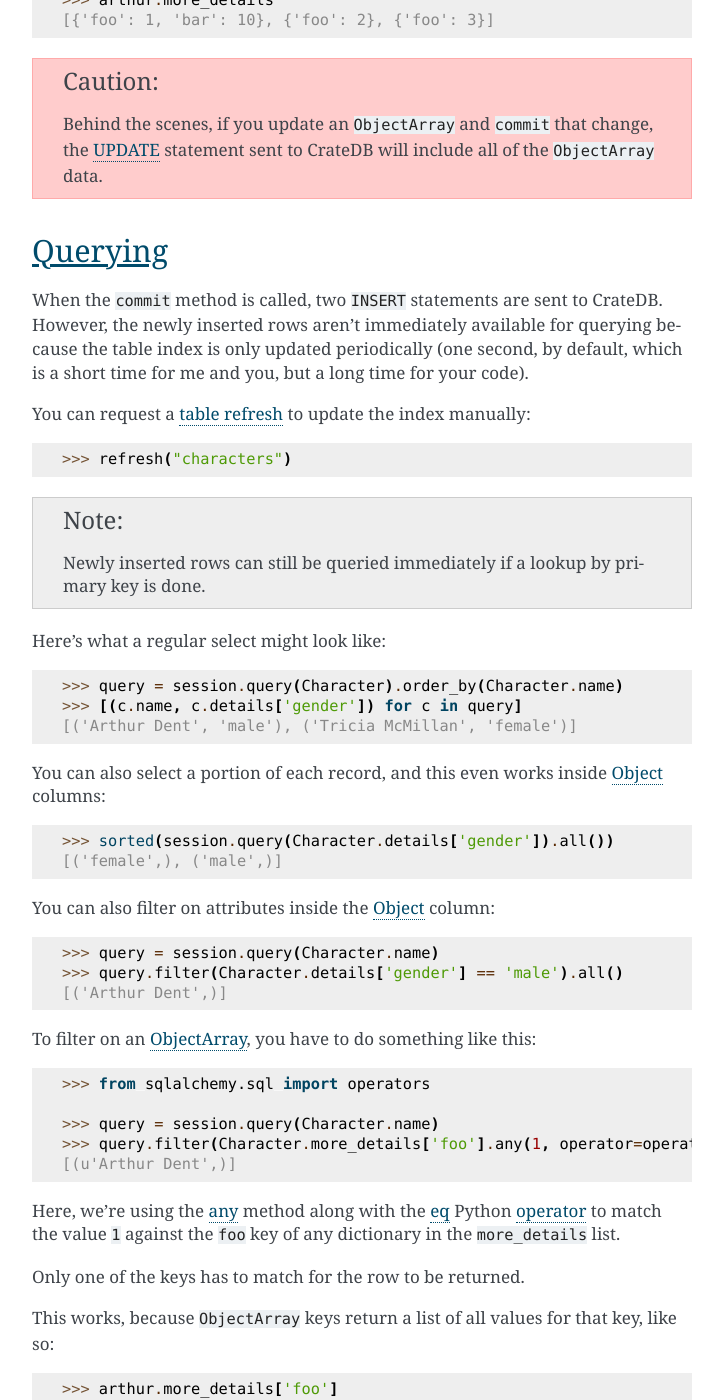
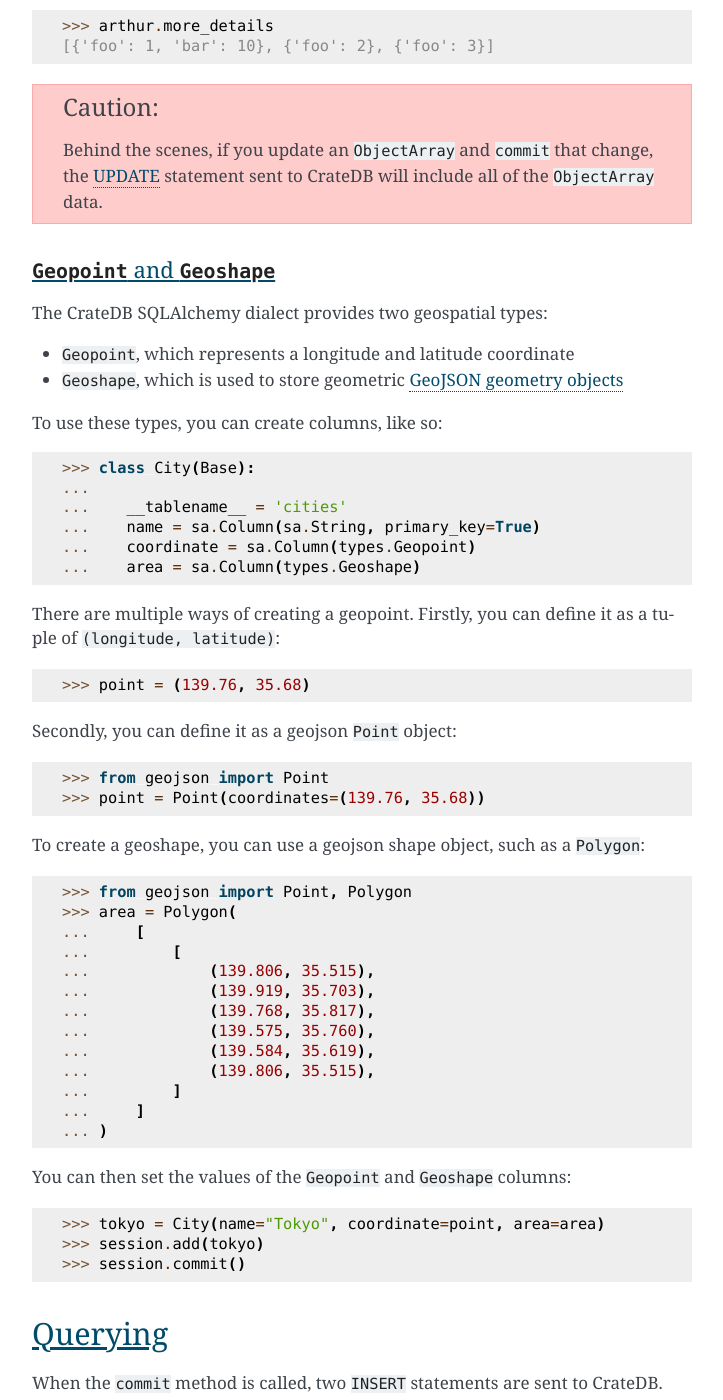
Before and after one commit to crate/crate-python, a Sphinx documentation site: the page built from docs/sqlalchemy.rst, in a window 1280 px wide and 1400 px high, scrolled down 6225 px. Shown: the whole window, without its empty margins (388-1111 px from the left). Built offline with Sphinx 7.4.7, drawn with Linux system fonts in a browser that asks for light colours; some of the changed text lies outside the part shown.

Commit message:
Added support for geo_point and geo_shape to the SQLAlchemy dialect
This should address #273

```diff
--- a/CHANGES.txt
+++ b/CHANGES.txt
@@ -1,6 +1,12 @@
 =================
 Changes for crate
 =================
+
+Unreleased
+==========
+
+- Added support for ``geo_point`` and ``geo_json`` types to the SQLAlchemy
+  dialect.
 
 2020/05/27 0.24.0
 =================
--- a/docs/appendices/data-types.rst
+++ b/docs/appendices/data-types.rst
@@ -127,6 +127,8 @@
 `array`__         `ARRAY`__
 `object`__        :ref:`object` |nbsp| (extension type)
 `array(object)`__ :ref:`objectarray` |nbsp| (extension type)
+`geo_point`__     :ref:`geopoint` |nbsp| (extension type)
+`geo_shape`__     :ref:`geoshape` |nbsp| (extension type)
 ================= =========================================
 
 __ https://crate.io/docs/crate/reference/en/latest/general/ddl/data-types.html#boolean
@@ -151,6 +153,8 @@
 __ http://docs.sqlalchemy.org/en/latest/core/type_basics.html#sqlalchemy.types.ARRAY
 __ https://crate.io/docs/crate/reference/en/latest/general/ddl/data-types.html#object
 __ https://crate.io/docs/crate/reference/en/latest/general/ddl/data-types.html#array
+__ https://crate.io/docs/crate/reference/en/latest/general/ddl/data-types.html#geo-point
+__ https://crate.io/docs/crate/reference/en/latest/general/ddl/data-types.html#geo-shape
 
 .. _json: https://docs.python.org/3/library/json.html
 .. _HTTP endpoint: https://crate.io/docs/crate/reference/en/latest/interfaces/http.html
--- a/docs/sqlalchemy.rst
+++ b/docs/sqlalchemy.rst
@@ -284,6 +284,59 @@
     change, the `UPDATE`_ statement sent to CrateDB will include all of the
     ``ObjectArray`` data.
 
+.. _geopoint:
+.. _geoshape:
+
+``Geopoint`` and ``Geoshape``
+.............................
+
+The CrateDB SQLAlchemy dialect provides two geospatial types:
+
+- ``Geopoint``, which represents a longitude and latitude coordinate
+- ``Geoshape``, which is used to store geometric `GeoJSON geometry objects`_
+
+To use these types, you can create columns, like so::
+
+    >>> class City(Base):
+    ...
+    ...    __tablename__ = 'cities'
+    ...    name = sa.Column(sa.String, primary_key=True)
+    ...    coordinate = sa.Column(types.Geopoint)
+    ...    area = sa.Column(types.Geoshape)
+
+There are multiple ways of creating a geopoint. Firstly, you can define it as
+a tuple of ``(longitude, latitude)``::
+
+    >>> point = (139.76, 35.68)
+
+Secondly, you can define it as a geojson ``Point`` object::
+
+    >>> from geojson import Point
+    >>> point = Point(coordinates=(139.76, 35.68))
+
+To create a geoshape, you can use a geojson shape object, such as a ``Polygon``::
+
+    >>> from geojson import Point, Polygon
+    >>> area = Polygon(
+    ...     [
+    ...         [
+    ...             (139.806, 35.515),
+    ...             (139.919, 35.703),
+    ...             (139.768, 35.817),
+    ...             (139.575, 35.760),
+    ...             (139.584, 35.619),
+    ...             (139.806, 35.515),
+    ...         ]
+    ...     ]
+    ... )
+
+You can then set the values of the ``Geopoint`` and ``Geoshape`` columns::
+
+    >>> tokyo = City(name="Tokyo", coordinate=point, area=area)
+    >>> session.add(tokyo)
+    >>> session.commit()
+
+
 Querying
 ========
 
@@ -535,3 +588,4 @@
 .. _score: https://crate.io/docs/crate/reference/en/latest/general/dql/fulltext.html#usage
 .. _working with tables: http://docs.sqlalchemy.org/en/latest/core/metadata.html
 .. _UUIDs: https://docs.python.org/3/library/uuid.html
+.. _geojson geometry objects: https://tools.ietf.org/html/rfc7946#section-3.1
--- a/setup.py
+++ b/setup.py
@@ -69,7 +69,7 @@
     extras_require=dict(
         test=['zope.testing',
               'zc.customdoctests>=1.0.1'],
-        sqlalchemy=['sqlalchemy>=1.0,<1.4']
+        sqlalchemy=['sqlalchemy>=1.0,<1.4', 'geojson>=2.5.0']
     ),
     python_requires='>=3.4',
     install_requires=requirements,
--- a/versions.cfg
+++ b/versions.cfg
@@ -10,6 +10,7 @@
 Pygments = 1.6
 Sphinx = 1.2.3
 SQLAlchemy = 1.3.17
+geojson = 2.5.0
 coverage = 5.0.3
 crate-docs-theme = 0.5.0
 createcoverage = 1.5
```
Also changed, not shown: 4 other files.
